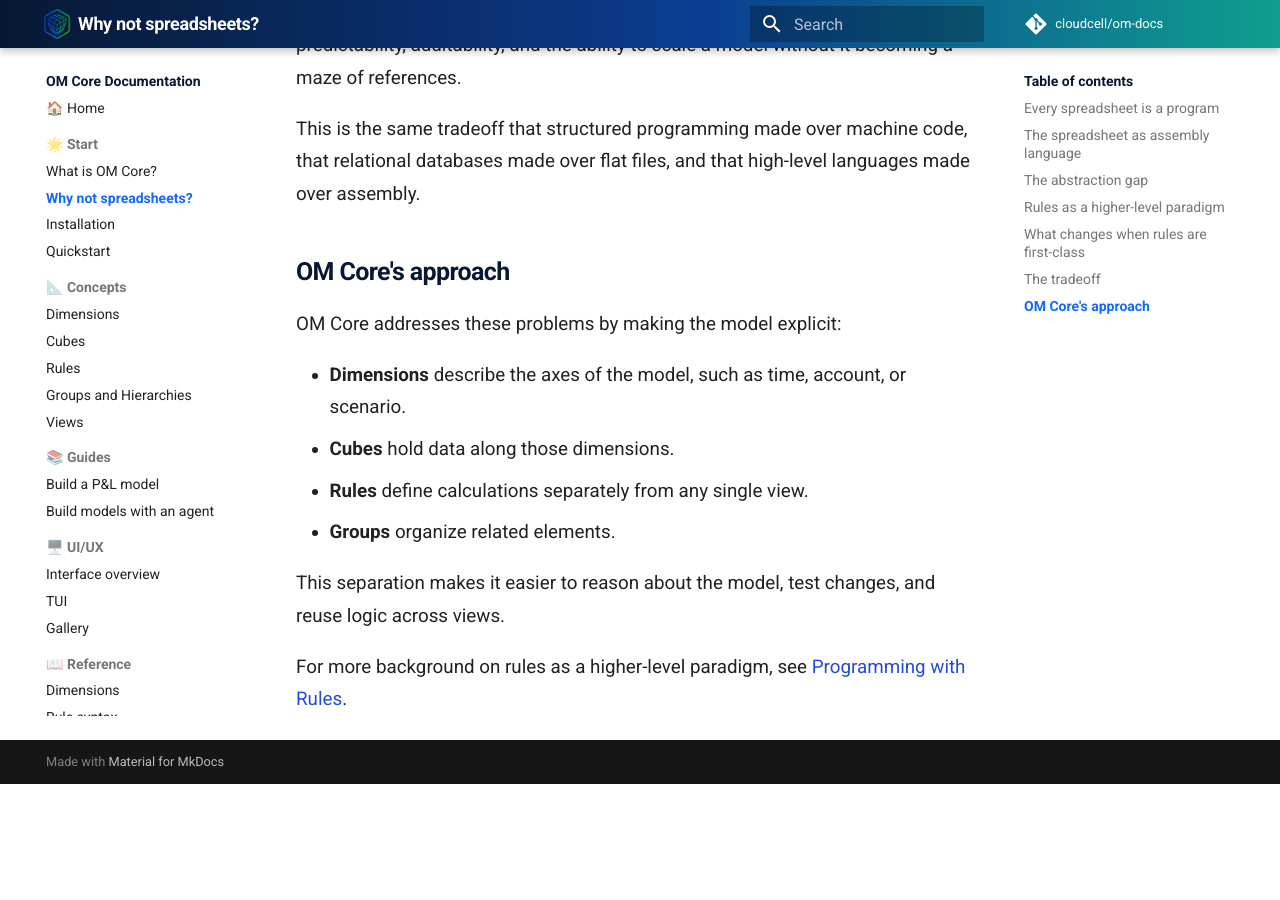
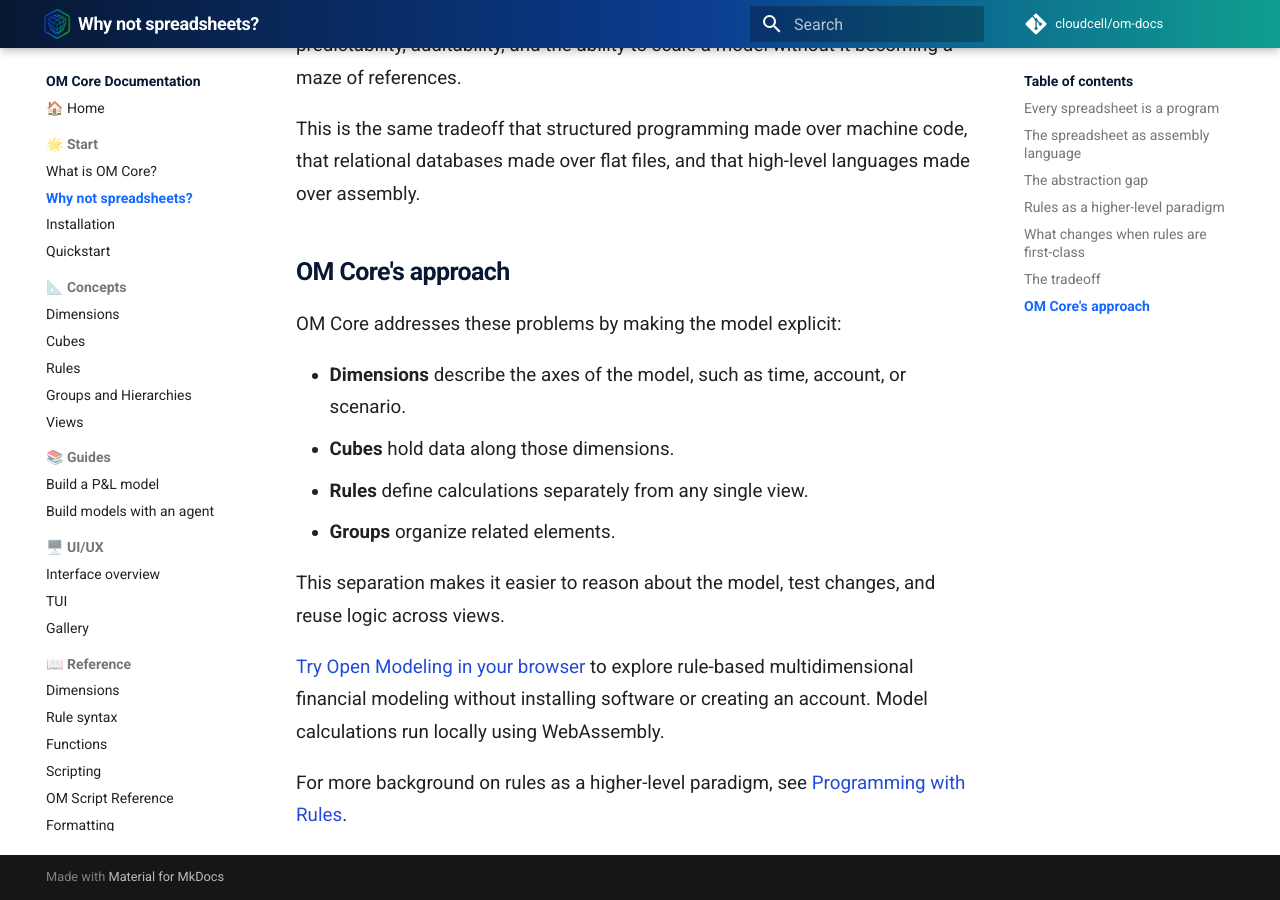
Before and after one commit to cloudcell/om-docs, an MkDocs documentation site: the page built from docs/start/why-not-spreadsheets.md, in a window 1280 px wide and 900 px high, scrolled down 2657 px. Built offline with MkDocs 1.6.1 and Material for MkDocs 9.7.7, drawn with Linux system fonts in a browser that asks for light colours; comment, search, counter and statistics services are not loaded; before the commit the page ends 3441 px from its top, so only the background shows below that.

Commit message:
docs: link readers to the browser application

```diff
--- a/docs/start/why-not-spreadsheets.md
+++ b/docs/start/why-not-spreadsheets.md
@@ -76,4 +76,6 @@ OM Core addresses these problems by making the model explicit:
 
 This separation makes it easier to reason about the model, test changes, and reuse logic across views.
 
+[Try Open Modeling in your browser](https://om.cloudcell.nz/) to explore rule-based multidimensional financial modeling without installing software or creating an account. Model calculations run locally using WebAssembly.
+
 For more background on rules as a higher-level paradigm, see [Programming with Rules](https://openmodeling.substack.com/p/programming-with-rules).
```
